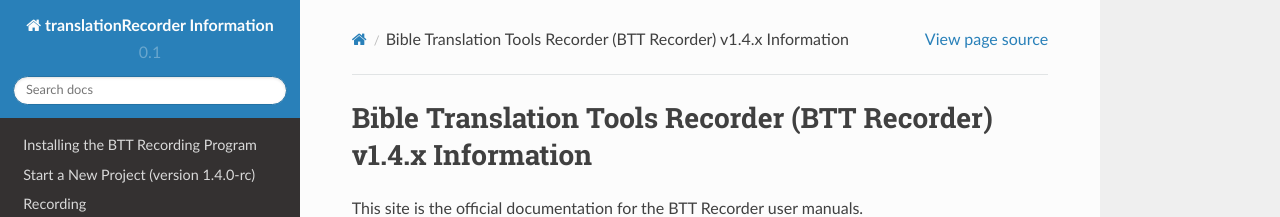
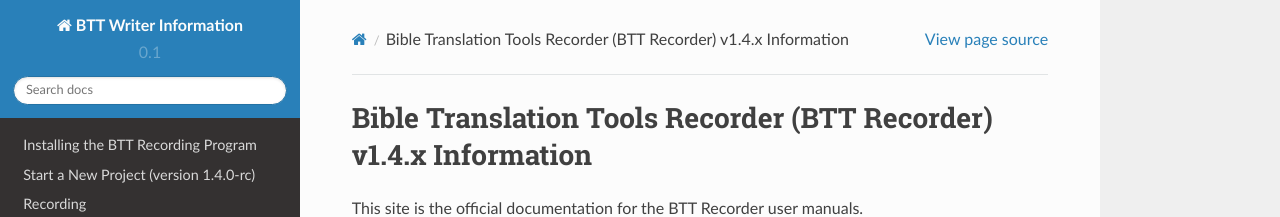
Before and after one commit to pgamer78/btt-recorder-docs, a Sphinx documentation site: the page built from docs/index.rst, in a window 1280 px wide. Shown: the top 217 px of the page. Built offline with Sphinx 7.4.7 and the Read the Docs theme 2.0.0, drawn with Linux system fonts in a browser that asks for light colours; pages that are not in the unit, such as notebooks, are missing from menus.

Commit message:
Update conf.py

```diff
--- a/docs/conf.py
+++ b/docs/conf.py
@@ -48,7 +48,7 @@ source_suffix = '.rst'
 master_doc = 'index'
 
 # General information about the project.
-project = u'translationRecorder Information'
+project = u'BTT Writer Information'
 copyright = u'2017, Door43'
 author = u'Door43'
 
@@ -136,7 +136,7 @@ html_theme_path = [sphinx_rtd_theme.get_html_theme_path()]
 # The name for this set of Sphinx documents.
 # "<project> v<release> documentation" by default.
 #
-# html_title = u'translationRecorder Information v0.1'
+# html_title = u'BTT Writer Information v0.1'
 
 # A shorter title for the navigation bar.  Default is the same as html_title.
 #
@@ -236,7 +236,7 @@ html_static_path = ['_static']
 # html_search_scorer = 'scorer.js'
 
 # Output file base name for HTML help builder.
-htmlhelp_basename = 'translationRecorder'
+htmlhelp_basename = 'BTTWriter'
 
 # -- Options for LaTeX output ---------------------------------------------
 
@@ -262,7 +262,7 @@ latex_elements = {
 # (source start file, target name, title,
 #  author, documentclass [howto, manual, or own class]).
 latex_documents = [
-    (master_doc, 'translationRecorder.tex', u'translationRecorder Information',
+    (master_doc, 'BTTWriter.tex', u'BTT Writer Information',
      u'Door43', 'manual'),
 ]
 
@@ -304,7 +304,7 @@ latex_documents = [
 # One entry per manual page. List of tuples
 # (source start file, name, description, authors, manual section).
 man_pages = [
-    (master_doc, 'unlockedbiblenotesinfo', u'translationRecorder Information',
+    (master_doc, 'unlockedbiblenotesinfo', u'BTT Writer Information',
      [author], 1)
 ]
 
@@ -319,8 +319,8 @@ man_pages = [
 # (source start file, target name, title, author,
 #  dir menu entry, description, category)
 texinfo_documents = [
-    (master_doc, 'translationRecorder', u'translationRecorder Information',
-     author, 'translationRecorder', 'One line description of project.',
+    (master_doc, 'BTTWriter', u'BTT Writer Information',
+     author, 'BTTWriter', 'One line description of project.',
      'Miscellaneous'),
 ]
 
```
